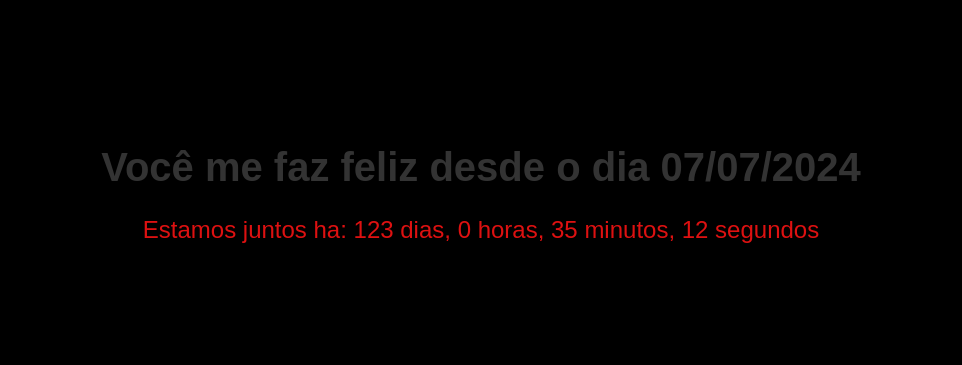
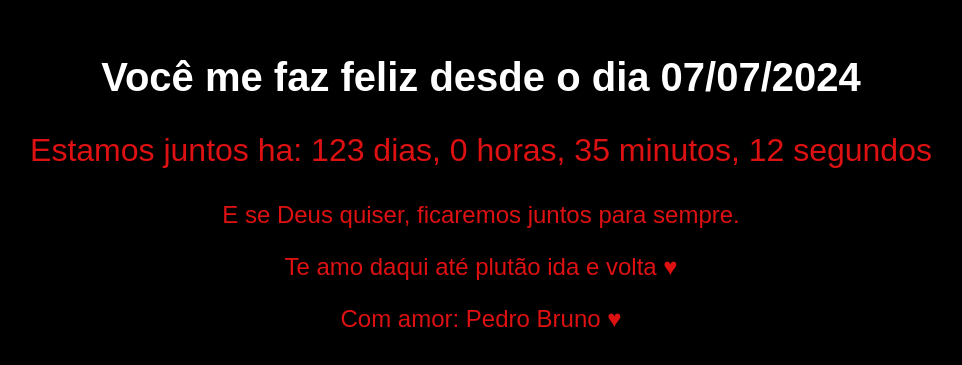
Before and after one commit to pbfn/rebeca_nantes, a plain HTML site: page index.html in a window 1280 px wide. Shown: the part 207-572 px from the top of the page, without its empty margins (159-1121 px from the left). Drawn offline with Linux system fonts and the light colour scheme.

Commit message:
Add files via upload

```diff
--- a/index.html
+++ b/index.html
@@ -19,10 +19,18 @@
         }
         h1 {
             font-size: 2.5rem;
-            color: #333;
+            color: #ffffff;
         }
         .time-difference {
+            font-size: 2rem;
+            color: #dd1111;
+        }
+        .sub {
             font-size: 1.5rem;
+            color: #dd1111;
+        }
+        .sub2 {
+            font-size: 1rem;
             color: #dd1111;
         }
     </style>
@@ -31,6 +39,9 @@
     <div class="counter">
         <h1>Você me faz feliz desde o dia 07/07/2024</h1>
         <p class="time-difference" id="time-difference"></p>
+        <p class="sub">E se Deus quiser, ficaremos juntos para sempre.</p>
+        <p class="sub">Te amo daqui até plutão ida e volta ♥</p>
+        <p class="sub">Com amor: Pedro Bruno ♥</p>
     </div>
 
     <script>
```
